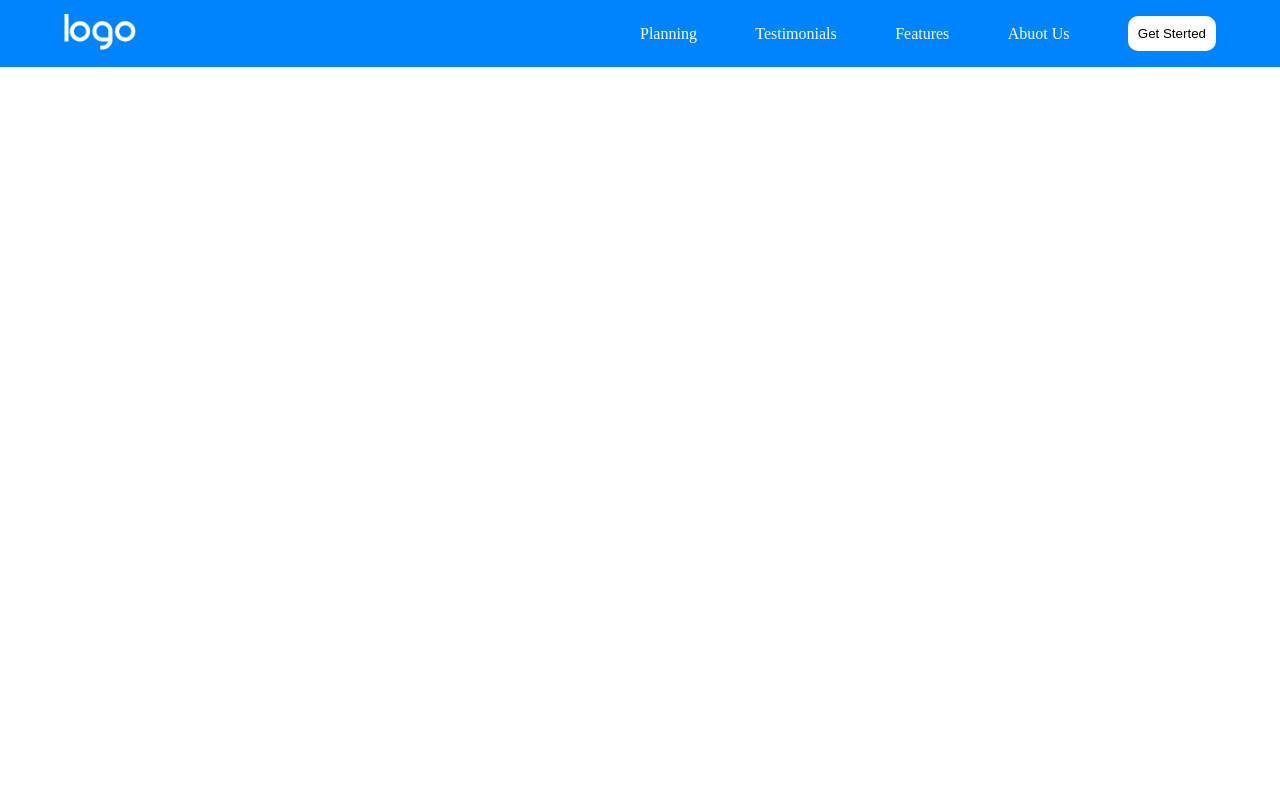
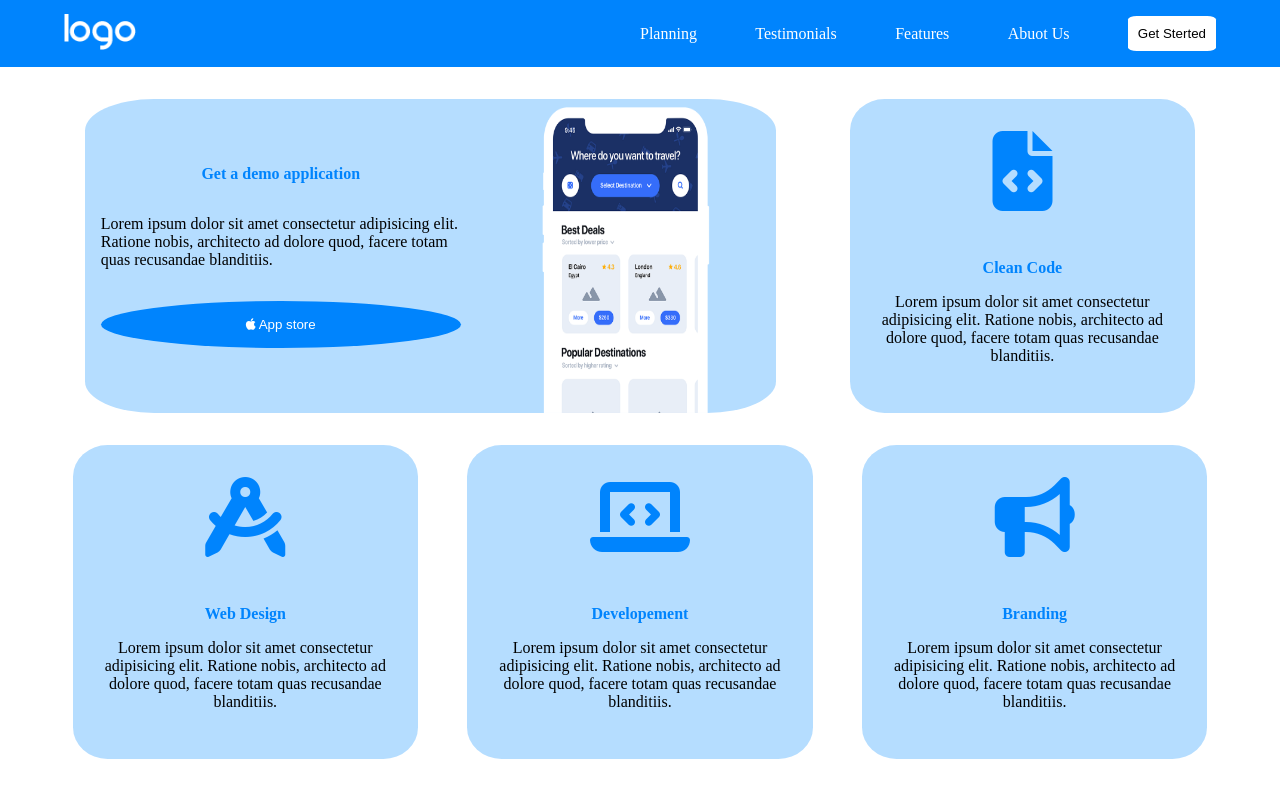
Before and after one commit to Valeria-Caramellino/htmlcss-responsive-layout, a plain HTML site: page index.html in a window 1280 px wide. Drawn offline with Linux system fonts and the light colour scheme.

Commit message:
feat(main)prima sezione responsive

```diff
--- a/css/style.css
+++ b/css/style.css
@@ -9,14 +9,23 @@ GENERALE
 .flex{
     display: flex;
 }
+.flexDirectioneColumn{
+    flex-direction: column;
+}
 .justifyContentBetween{
     justify-content: space-between;
 }
 .justifyContentEnd{
     justify-content: flex-end;
 }
+.justifyContentCenter{
+    justify-content: center;
+}
 .wrap{
     flex-wrap: wrap;
+}
+.gap{
+    gap: 2rem;
 }
 .alignContentCenter{
     align-content: center;
@@ -54,9 +63,6 @@ HEADER
 ********************************/
 .headerRight{
     justify-content: flex-end;
-}
-.hamburger{
-    display: inline;
     color: white;
 }
 .none{
@@ -78,7 +84,7 @@ HEADER SUPERIORE A 769PX
         justify-content: space-between;
     }
 
-    .hamburger, .hamburger1{
+    div.hamburger{
         display: none;
     }
     .none{
@@ -87,7 +93,7 @@ HEADER SUPERIORE A 769PX
 
     nav button{
         padding: 10px;
-        border-radius: 10px;
+        border-radius: 10%;
         background-color: white;
         border: none;
         margin-top: 1rem;
@@ -102,3 +108,73 @@ HEADER SUPERIORE A 769PX
 /************************************
 PRIMA SEZIONE
 *************************************/
+section{
+    margin: 2rem auto;
+}
+h4,  p,  button.apple{
+    margin: 1rem;
+}
+h4{
+    text-align: center;
+    color: #0084fd;
+}
+.box{
+    border-radius: 10%;
+    background-color: #b5ddff;
+}
+button.apple{
+    border: none;
+    border-radius: 50%;
+    background-color: #0084fd;
+    color: white;
+    padding: 1rem;
+}
+
+.boxBottom{
+    padding-bottom: 2rem;
+    text-align: center;
+}
+.boxTop{
+    color: #0084fd;
+    font-size: 5rem;
+    margin: 2rem;
+}
+/************************************
+PRIMA SEZIONE TRA 480 E 768 TABLET
+*************************************/
+@media screen and (min-width: 481px ) and ( max-Width: 768px ){
+   section.uno{
+        display: flex;
+        flex-direction: row;
+        flex-wrap: wrap;
+    }
+    .container{
+        width: 90%;
+    }
+    .box.box1{
+        width: 60%;
+    }
+    .box{
+        width: 30%;
+    }
+
+}
+
+/**************************************
+PRIMA SEZIONE DOPO 769 PC
+**************************************/
+
+@media screen and ( min-Width: 769px ) {
+    section.uno{
+        display: flex;
+        flex-direction: row;
+        flex-wrap: wrap;
+    }
+    .box.box1{
+        flex-direction: row;
+        width: 60%;
+    }
+    .box{
+        width: 30%;
+    }
+}
--- a/index.html
+++ b/index.html
@@ -31,7 +31,7 @@
                     <div class="none">
                         <a href="#"><button>Get Sterted</button></a>
                     </div>
-                    <div class="flex w50 justifyContentEnd hamburger1">
+                    <div class="flex w50 justifyContentEnd hamburger">
                         <div class="hamburger">
                             <i class="fa-solid fa-bars"></i>
                         </div>
@@ -42,7 +42,80 @@
     </header>
     <main>
         <!--prima sezione-->
-        <section>
+        <section class="container flex flexDirectioneColumn wrap gap uno">
+            <div class="flex flexDirectioneColumn container mAuto box justifyContentCenter box1">
+                <div class="flex flexDirectioneColumn justifyContentCenter">
+                    <h4>Get a demo application </h4>
+                    <p>
+                        Lorem ipsum dolor sit amet consectetur
+                        adipisicing elit. Ratione nobis, architecto ad
+                        dolore quod, facere totam quas recusandae
+                        blanditiis.
+                    </p>
+                    <button class="apple">
+                        <i class="fa-brands fa-apple"></i> App store
+                    </button>
+                </div>
+                <div class="flex justifyContentCenter">
+                    <img class="w70" src="img/phone.png" alt="phone">
+                </div>
+            </div>
+            <div class="flex flexDirectioneColumn container mAuto box justifyContentCenter due">
+                <div class="flex justifyContentCenter boxTop">
+                    <i class="fa-solid fa-file-code"></i>
+                </div>
+                <div class="boxBottom">
+                    <h4>Clean Code</h4>
+                    <p>
+                         Lorem ipsum dolor sit amet consectetur
+                        adipisicing elit. Ratione nobis, architecto ad
+                        dolore quod, facere totam quas recusandae
+                        blanditiis.
+                    </p>
+                </div>
+            </div>
+            <div class="flex flexDirectioneColumn container mAuto box justifyContentCenter tre">
+                <div class="flex justifyContentCenter boxTop">
+                    <i class="fa-solid fa-compass-drafting"></i>
+                </div>
+                <div class="boxBottom">
+                    <h4>Web Design</h4>
+                    <p>
+                         Lorem ipsum dolor sit amet consectetur
+                        adipisicing elit. Ratione nobis, architecto ad
+                        dolore quod, facere totam quas recusandae
+                        blanditiis.
+                    </p>
+                </div>
+            </div>
+            <div class="flex flexDirectioneColumn container mAuto box justifyContentCenter quattro">
+                <div class="flex justifyContentCenter boxTop">
+                    <i class="fa-solid fa-laptop-code"></i>
+                </div>
+                <div class="boxBottom">
+                    <h4>Developement</h4>
+                    <p>
+                         Lorem ipsum dolor sit amet consectetur
+                        adipisicing elit. Ratione nobis, architecto ad
+                        dolore quod, facere totam quas recusandae
+                        blanditiis.
+                    </p>
+                </div>
+            </div>
+            <div class="flex flexDirectioneColumn container mAuto box justifyContentCenter cinque">
+                <div class="flex justifyContentCenter boxTop">
+                    <i class="fa-solid fa-bullhorn"></i>
+                </div>
+                <div class="boxBottom">
+                    <h4>Branding</h4>
+                    <p>
+                         Lorem ipsum dolor sit amet consectetur
+                        adipisicing elit. Ratione nobis, architecto ad
+                        dolore quod, facere totam quas recusandae
+                        blanditiis.
+                    </p>
+                </div>
+            </div>
 
         </section>
     </main>
```
Also changed, not shown: img/phone.png (added).
